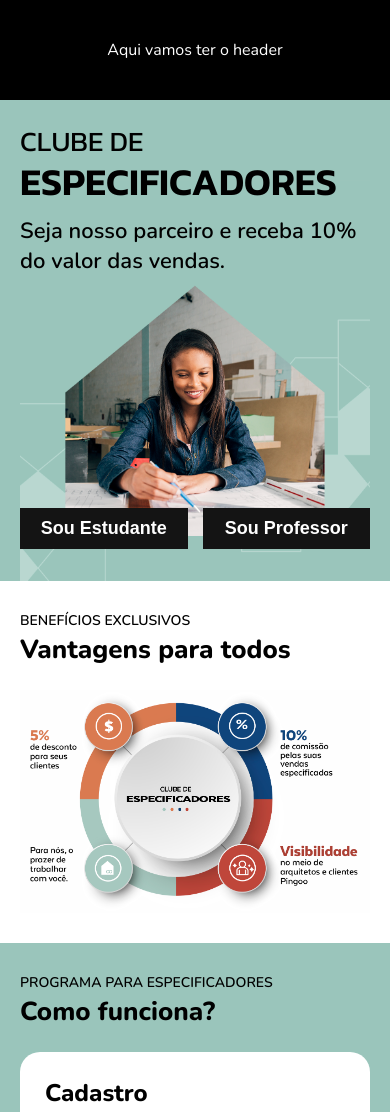
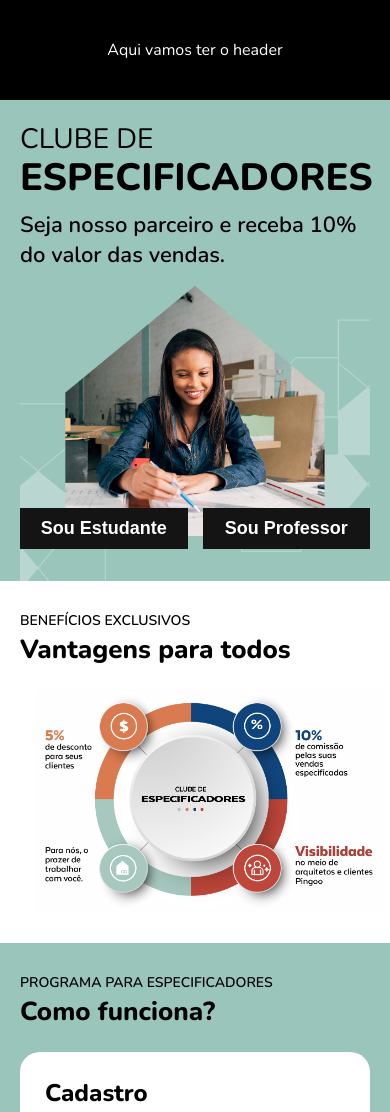
Before and after one commit to ntlok/clubeEspecificadores, a plain HTML site: page index.html in a window 390 px wide. Shown: the top 1112 px of the page. Drawn offline with nearby package versions, Linux system fonts and the light colour scheme.

Commit message:
mudando font

```diff
--- a/index.html
+++ b/index.html
@@ -8,7 +8,6 @@
   <link rel="preconnect" href="https://fonts.googleapis.com">
   <link rel="preconnect" href="https://fonts.gstatic.com" crossorigin>
 
-  <link href="https://fonts.googleapis.com/css2?family=Kanit:wght@400;600&display=swap" rel="stylesheet">
   <link href="https://fonts.googleapis.com/css2?family=Nunito:wght@300;400;500;600;800;900&display=swap" rel="stylesheet">
 
   <link rel="stylesheet" href="style/style.css">
--- a/style/scss/_home.scss
+++ b/style/scss/_home.scss
@@ -39,7 +39,7 @@
       font-size: 48px;
       font-weight: 400;
       text-transform: uppercase;
-      font-family: $font-title;
+      // font-family: $font-title;
 
       strong {
         font-weight: 800;
@@ -353,7 +353,7 @@
         font-size: 48px;
         font-weight: 400;
         text-transform: uppercase;
-        font-family: $font-title;
+        // font-family: $font-title;
 
         strong {
           font-weight: 800;
@@ -650,7 +650,7 @@
         font-size: 28px;
         font-weight: 400;
         text-transform: uppercase;
-        font-family: $font-title;
+        // font-family: $font-title;
 
         strong {
           font-weight: 800;
@@ -837,7 +837,7 @@
       img {
         width: 100%;
         // max-width: 150px;
-        margin-left: 0;
+        margin-left: 30px;
       }
 
       span {
```
Also changed, not shown: style/style.css, 1 other file.
